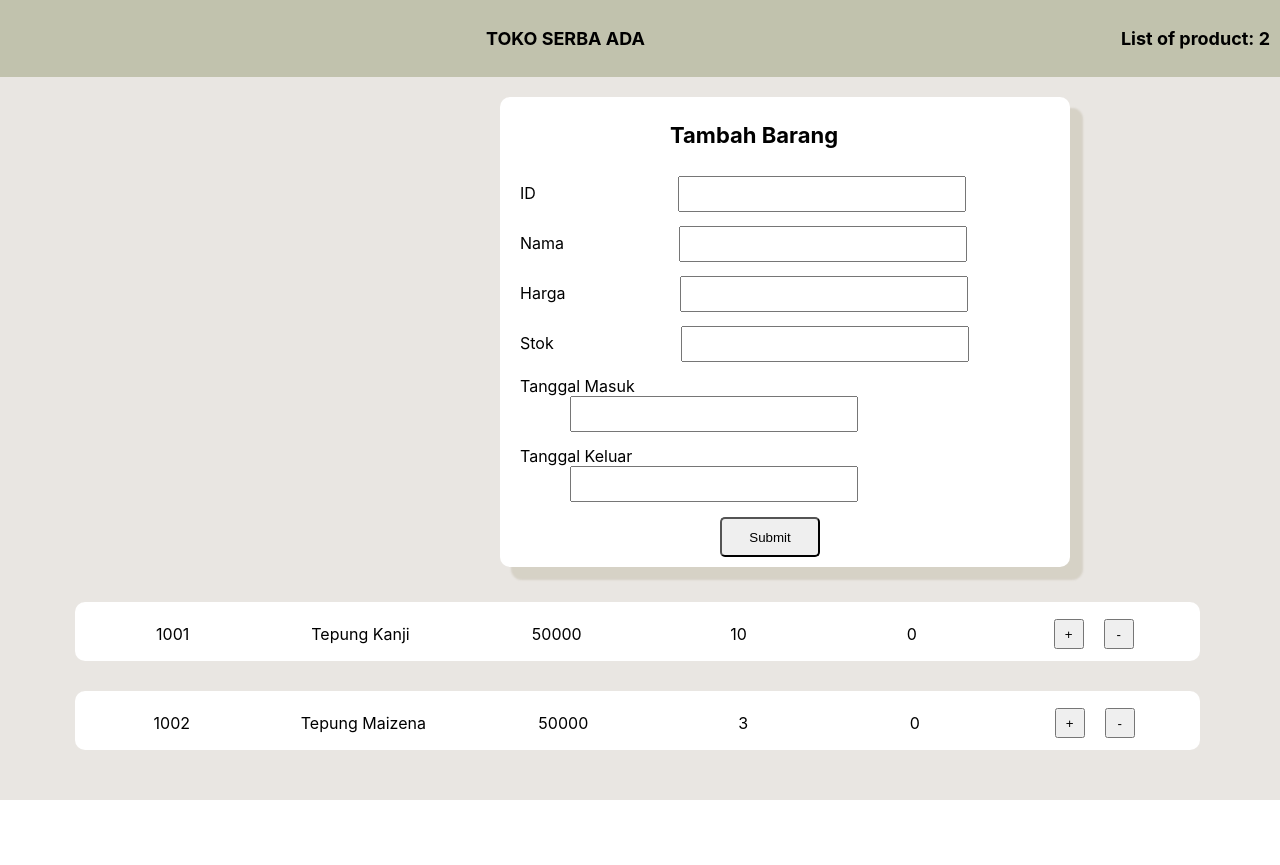
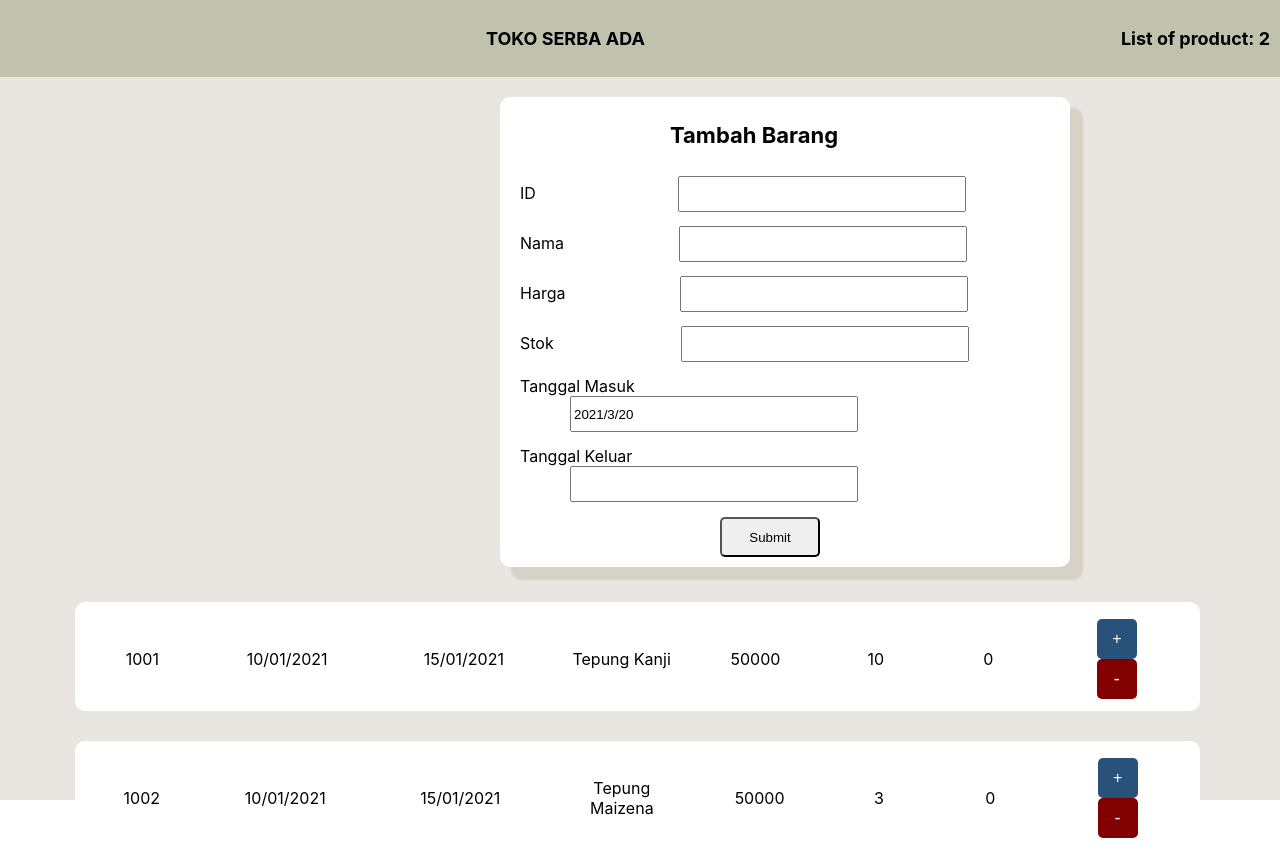
Before and after one commit to CandiceAriel/toko, a React (Create React App) app: page / in a window 1280 px wide. Before the commit the page ends 800 px from the top, so only its background shows below. Built offline with nearby package versions, Linux system fonts and the light colour scheme.

Commit message:
Set barang ID to unique value for every input

```diff
--- a/src/AddBarang.js
+++ b/src/AddBarang.js
@@ -27,7 +27,7 @@ const AddBarang = () => {
         setStok(e.target.value);
     }
     const updateMasuk = e => {
-        setMasuk(e.target.value);
+        setMasuk(Date().toLocaleString());
     }
     const updateKeluar = e => {
         setKeluar(e.target.value);
@@ -59,7 +59,7 @@ const AddBarang = () => {
                 <label>Stok<input typw="number"  className="inputStok" value={stok} onChange={updateStok}/></label><br></br>
             </div>
             <div className="inputMasuk">
-                <label>Tanggal Masuk<input type="text" value={tglMasuk} onChange={updateMasuk}/></label><br></br>
+                <label>Tanggal Masuk<input type="text" value={new Date().getFullYear() + '/' + (new Date().getMonth() + 1) + '/' + new Date().getDate()} onChange={updateMasuk}/></label><br></br>
             </div>
             <div className="inputKeluar"><label>Tanggal Keluar<input type="text" name="stok" value={tglKeluar} onChange={updateKeluar}/></label><br></br>
                 <input type="submit" value="Submit" className="btn" />
--- a/src/Barang.js
+++ b/src/Barang.js
@@ -1,7 +1,7 @@
 import React, {useState} from 'react'
 import './style/Barang.scss'
 
-const Barang = ({id,nama, harga,stok}) => {
+const Barang = ({id,tglMasuk,tglKeluar,nama, harga,stok}) => {
     const [count,setCount] = useState(0);
     const [stokBaru,setStok] = useState(stok);
     const hargaBaru = useState(harga);
@@ -28,11 +28,13 @@ const Barang = ({id,nama, harga,stok}) => {
                 <table className="table">
                     <tbody>
                         <td>{id}</td>
+                        <td>{tglMasuk}</td>
+                        <td>{tglKeluar}</td>
                         <td>{nama}</td>
                         <td>{harga}</td>
                         <td>{stokBaru}</td>
                         <td>{count}</td>
-                        <td><button onClick={kurangiStok}>+</button><button onClick={tambahStok}>-</button></td>
+                        <td><button onClick={kurangiStok} className="button__tambah">+</button><button onClick={tambahStok} className="button__kurang">-</button></td>
                     </tbody>
                 </table>
             </div>
--- a/src/ListBarang.js
+++ b/src/ListBarang.js
@@ -10,6 +10,8 @@ const ListBarang = () => {
             {barang.map(barang => (
                 <Barang key ={barang.id}
                         id={barang.id}
+                        tglMasuk = {barang.tglMasuk}
+                        tglKeluar={barang.tglKeluar}
                         nama={barang.nama}
                         harga={barang.harga}
                         stok={barang.stok}
--- a/src/style/Barang.scss
+++ b/src/style/Barang.scss
@@ -19,17 +19,35 @@
     }
 
     td{
-        padding: 5px 30px;
+        padding: 5px 15px;
         margin: 0px;
         width: 40px;
         //border-bottom: 1px solid black;
     }
 }
 
-button{
-    width: 30px;
-    height:30px;
-    margin: 0px 10px;
+.button{
+    &__tambah{
+        background-color: #28527A;
+        margin: 0px 10px;
+        border-radius: 5px;
+        width: 40px;
+        height:40px;
+        border:none;
+        color:white;
+        font-size: medium;
+    }
+
+    &__kurang{
+        background-color: #810000;
+        margin: 0px 10px;
+        border-radius: 5px;
+        width: 40px;
+        height:40px;
+        border:none;
+        color: white;
+        font-size: large;
+    }
 }
 
 
```
